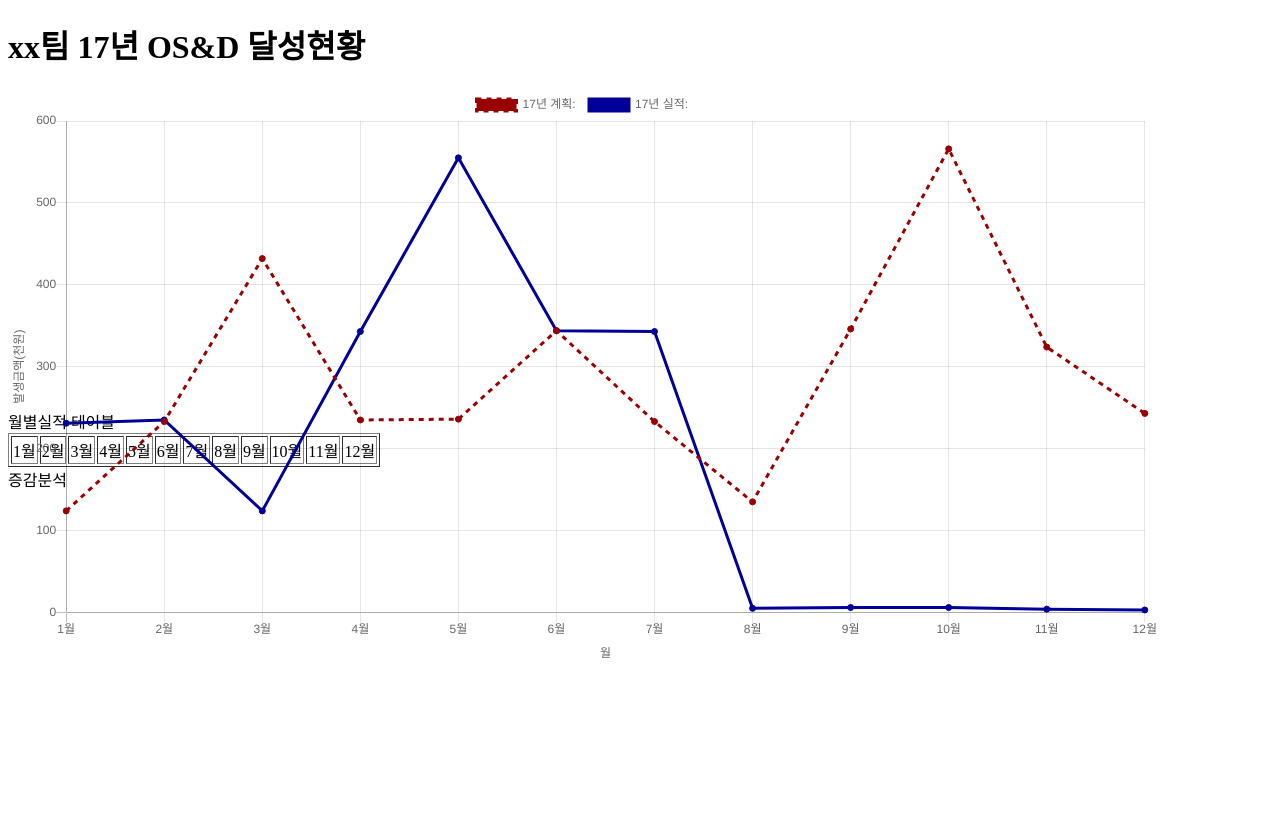
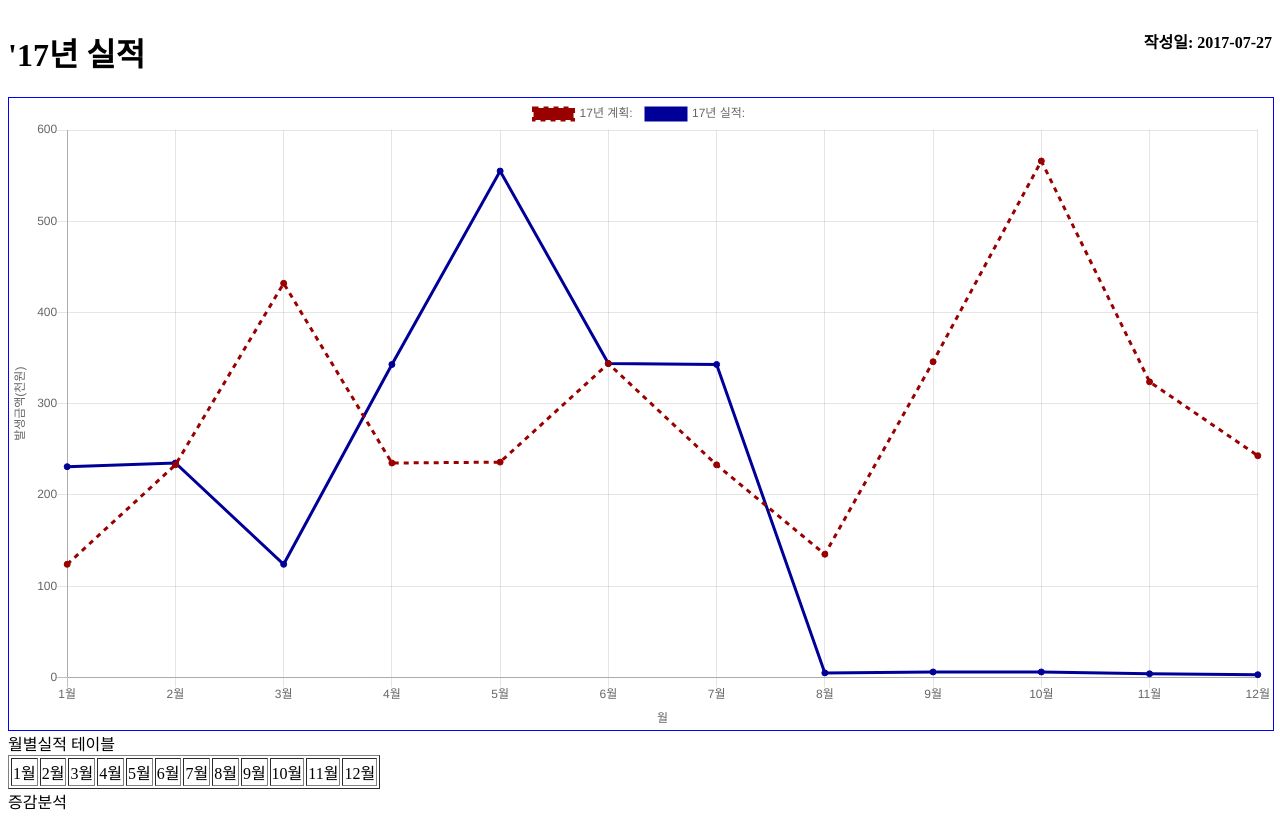
Before and after one commit to aoiob4305/qualview, a Django app: page /monthly/ in a window 1280 px wide. Before the commit the page ends 658 px from the top, so only its background shows below. Run offline with Django 3.2, Linux system fonts and the light colour scheme; some libraries are stand-ins or nearby versions.

Commit message:
20170723

```diff
--- /dev/null
+++ b/qualview/templates/qualview/base.html
@@ -0,0 +1,31 @@
+<!DOCTYPE html>
+<html>
+    <head>
+        <meta charset="utf-8">
+        <title>{% block title %} {% endblock %}</title>
+        {% block script %}{% endblock %}
+        <style>
+        #char-container {
+            border: 1px solid red;
+            display: block;
+            width: 600px;
+            height: 200px;
+        }
+        #listChart {
+            border: 1px solid blue;
+            display: block;
+            width: 600vw;
+            height: 200px;
+        }
+        #table-container {
+            border: 1px solid green;
+            margin-top: 10px;
+            margin-bottom; 10px;
+        }
+    </style>
+    </head>
+
+    <body>
+        {% block contents %}{% endblock %}
+    </body>
+</html>
--- a/qualview/templates/qualview/monthly.html
+++ b/qualview/templates/qualview/monthly.html
@@ -1,18 +1,17 @@
-<!doctype html>
-<html>
-    <head>
-        <title>불량내역 - 월실적</title>
-        <meta charset="utf-8">
+{% extends "qualview/base.html" %}
+{% block title %}불량내역 - 월실적{% endblock %}
+{% block script %}
         <script src="https://cdnjs.cloudflare.com/ajax/libs/Chart.js/2.6.0/Chart.js"></script>
-    </head>
-    <body>
-        <div id=title>
-            <h1>xx팀 17년 OS&D 달성현황</h1>
+{% endblock %}
+{% block contents %}
+        <div>
+            <h1 style="float: left;">'17년 실적</h1>
+            <h4 style="float: right;">작성일: {{ today }}</h4>
         </div>
-        <div class="chart-container" style="position: relative; height:40vh; width:90vw">
-            <canvas id="monthlyChart" width="400" height="200"></canvas>
+        <div class="chart-container">
+            <canvas id="listChart"></canvas>
             <script>
-                var ctx = document.getElementById("monthlyChart").getContext('2d');
+                var ctx = document.getElementById("listChart").getContext('2d');
                 var myChart = new Chart(ctx, {
                     type: 'line',
                     data: {
@@ -81,5 +80,4 @@
         <div id=analyse>
             증감분석
         </div>
-    </body>
-</html>
+{% endblock %}
--- a/qualview/views.py
+++ b/qualview/views.py
@@ -10,4 +10,5 @@
     return render(request, 'qualview/main.html', {'lists': lists, 'amounts': amounts, 'today': today})
 
 def monthlyview(request):
-    return render(request, 'qualview/monthly.html', {})
+    today = datetime.now().strftime('%Y-%m-%d')
+    return render(request, 'qualview/monthly.html', {'today': today})
```
Also changed, not shown: qualview/templates/qualview/main.html (+32 -13 lines).
